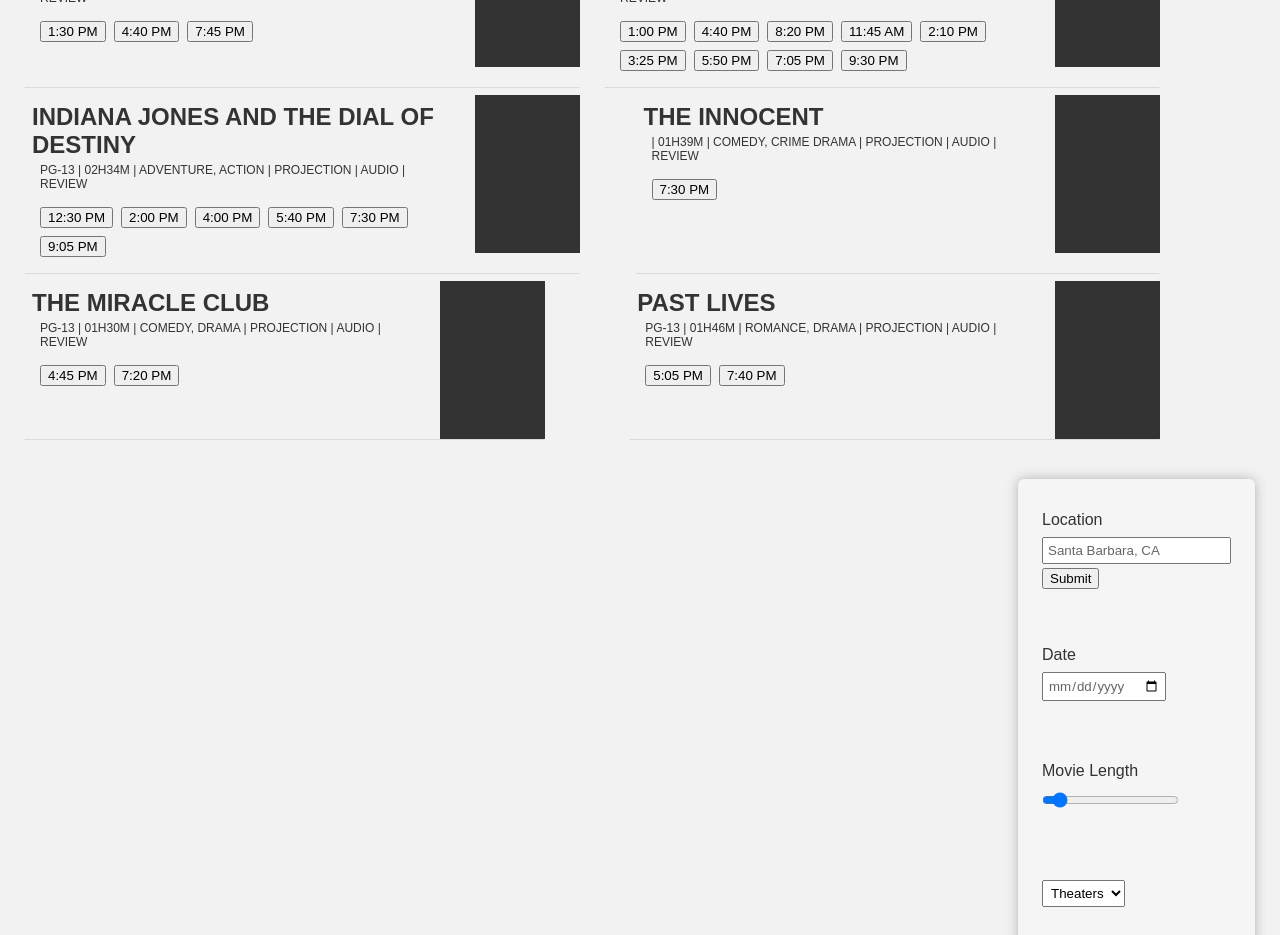
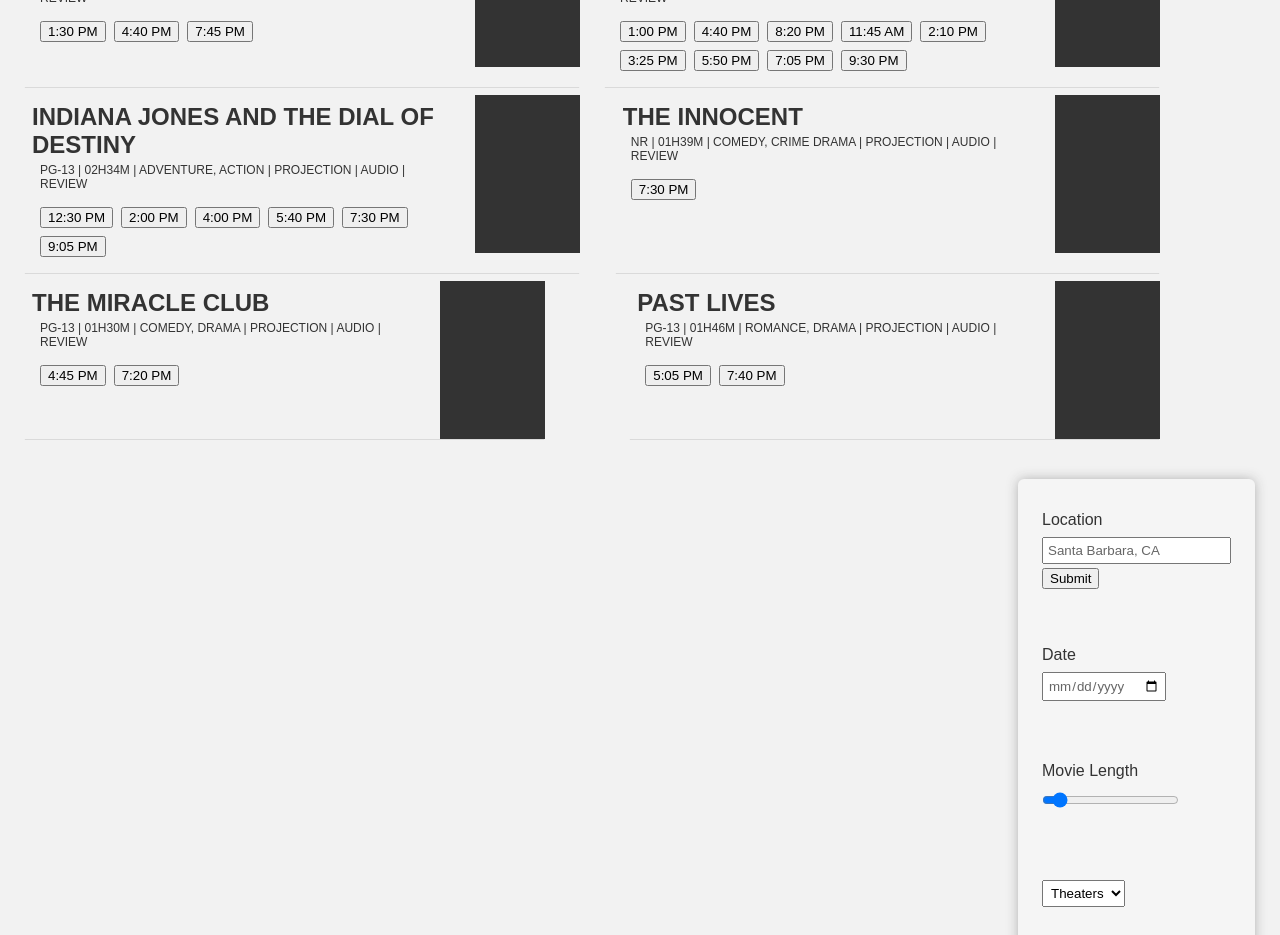
Before and after one commit to patlo-git/reel-times, a React (Vite) app: page / in a window 1280 px wide. Shown: the part 880-1815 px from the top of the page. Built offline with nearby package versions, Linux system fonts and the light colour scheme.

Commit message:
Edit Movie to handle movies with no rating

```diff
--- a/src/components/Movie.tsx
+++ b/src/components/Movie.tsx
@@ -13,9 +13,13 @@
       <div className="movie-info">
         <h2>{title}</h2>
         <h3 className="amenities">
-          {(ratings ?? []).map((ratingItem, index) => (
-            <span key={tmsId + index}>{ratingItem.code}</span>
-          ))}{" "}
+          {(ratings ?? []).length > 0 ? (
+            (ratings ?? []).map((ratingItem, index) => (
+              <span key={tmsId + index}>{ratingItem.code}</span>
+            ))
+          ) : (
+            <span>NR</span>
+          )}{" "}
           | {convertTime} | {firstTwoGenres} | {"projection"} | {"audio"} |{" "}
           {"review"}
         </h3>
```
